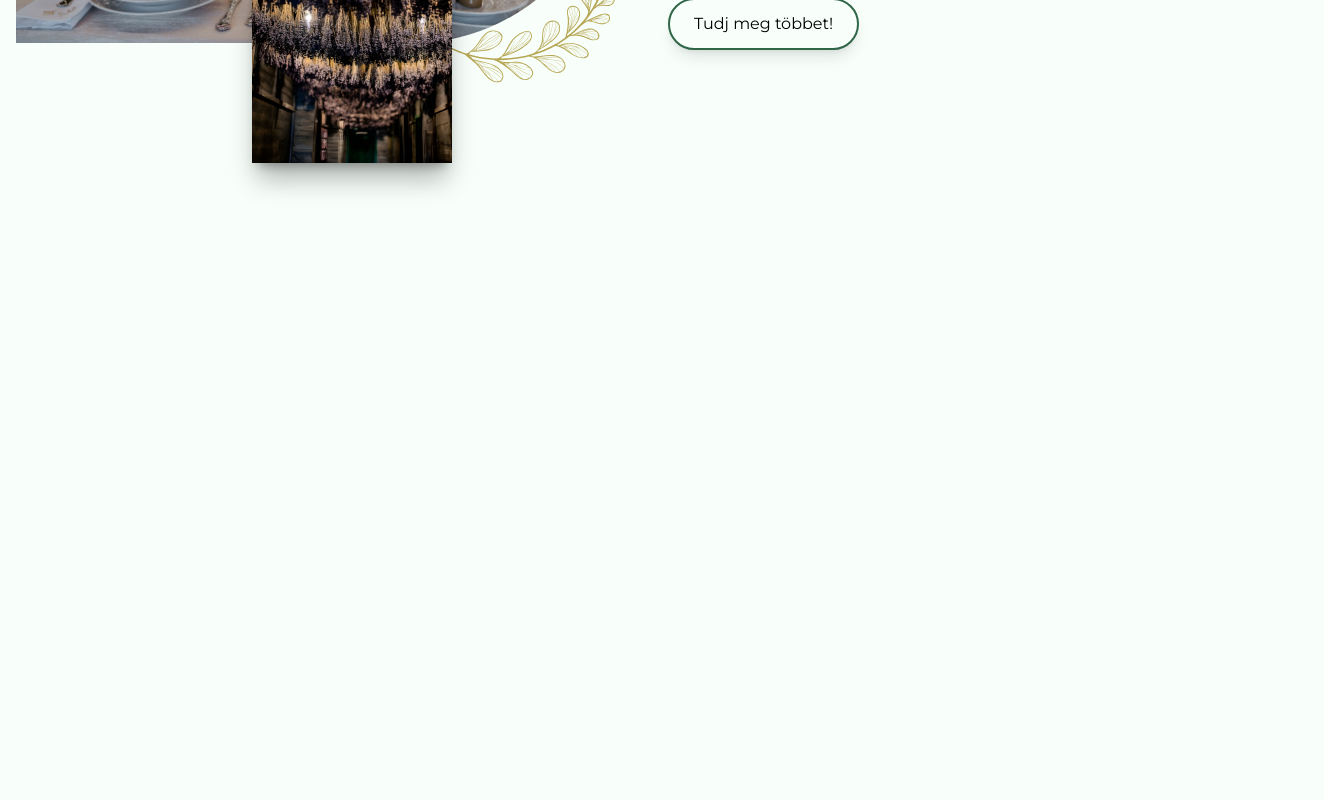
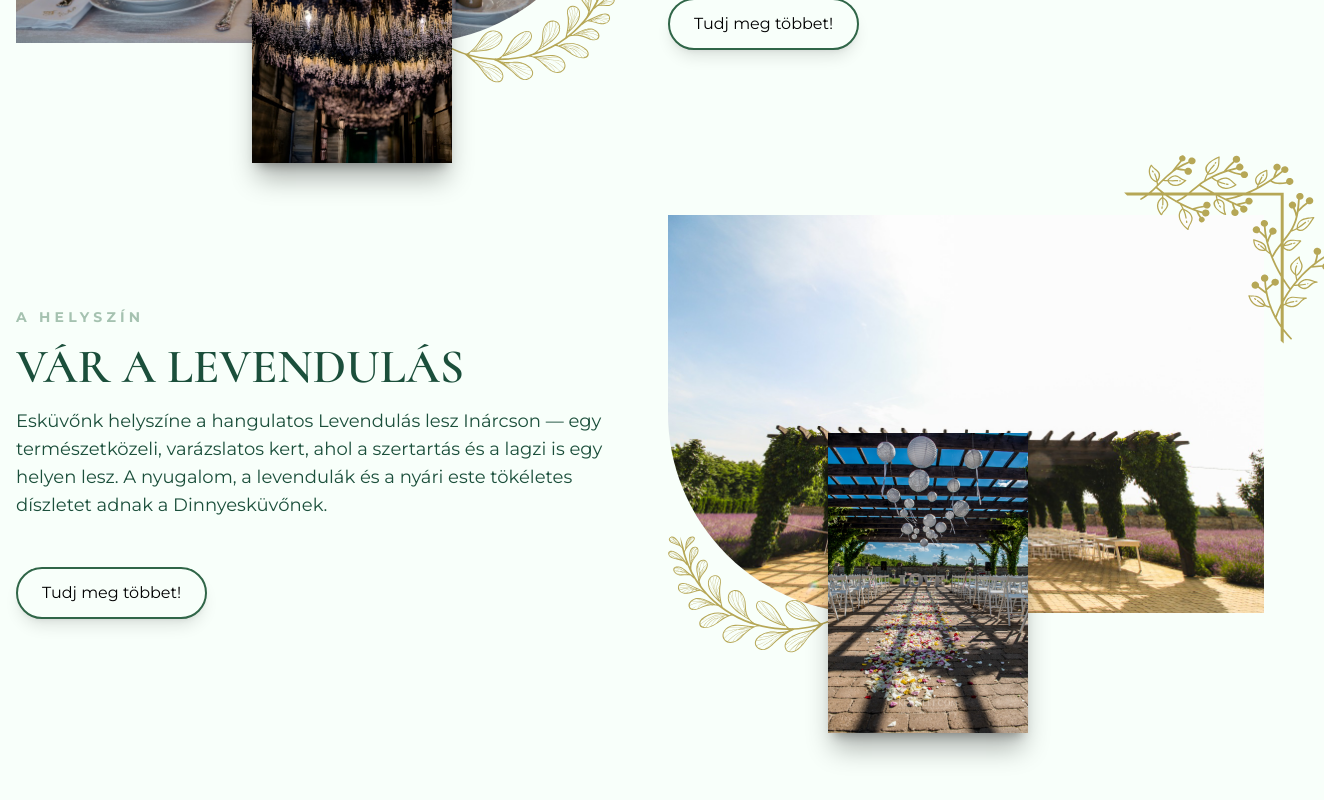
Before and after one commit to torokt21/wedding-website, a Next.js app: page / in a window 1280 px wide. Shown: the part 702-1502 px from the top of the page, 1324 px wide, since content can reach past the window. Before the commit the page ends 945 px from the top, so only its background shows below. Built offline with nearby package versions, Linux system fonts and the light colour scheme; a web font is replaced by a local one.

Commit message:
New section

```diff
--- a/src/app/layout.tsx
+++ b/src/app/layout.tsx
@@ -10,8 +10,8 @@ const montserrat = Montserrat({
 });
 
 export const metadata: Metadata = {
-	title: "Create Next App",
-	description: "Generated by create next app",
+	title: "👰🍉🤵 - Dinnyesküvő",
+	description: "Enikő és Tamás eskövőjének hivatalos weboldala",
 };
 
 export default function RootLayout({
--- a/src/app/page.tsx
+++ b/src/app/page.tsx
@@ -1,4 +1,5 @@
 import Countdown from "./ui/countdown";
+import History from "./ui/history";
 import Venue from "./ui/venue";
 
 export default function Home() {
@@ -8,6 +9,8 @@ export default function Home() {
 				<Countdown />
 
 				<Venue />
+
+				<History />
 			</main>
 			<footer className="row-start-3 flex gap-[24px] flex-wrap items-center justify-center"></footer>
 		</div>
--- /dev/null
+++ b/src/app/ui/history.tsx
@@ -0,0 +1,84 @@
+import Container from "./container";
+import { Cormorant } from "next/font/google";
+import Image from "next/image";
+import Link from "next/link";
+
+const cormorant = Cormorant({
+	subsets: ["latin"],
+	style: "normal",
+	weight: "600",
+});
+
+export default function History() {
+	return (
+		<Container>
+			<div className="grid grid-cols-1 md:grid-cols-2 gap-14 mt-15">
+				<RightArticle />
+				<LeftImage />
+			</div>
+		</Container>
+	);
+}
+
+function LeftImage() {
+	return (
+		<div className="relative xl:mb-20">
+			<Image
+				width={6000}
+				height={6000}
+				src="/ceremonia2_dinnyeskuvo.jpg"
+				alt="Rendezvényterem"
+				className="rounded-bl-[100px] md:rounded-bl-[150px] xl:rounded-bl-[200px] z-[-1]"
+			/>
+			<Image
+				width={200}
+				height={200}
+				src="/ceremonia_dinnyeskuvo.jpg"
+				alt="Levendulás folyosó"
+				className="z-10 absolute -bottom-30 left-40 hidden xl:block shadow-xl/30"
+			/>
+
+			<Image
+				src="/motive-top-left.svg"
+				alt="Motive"
+				width={200}
+				height={200}
+				className="absolute -top-10 -right-10.5 xl:-top-15 xl:-right-15 -scale-x-100"
+			/>
+
+			<Image
+				src="/motive-bottom-right.svg"
+				alt="Motive"
+				width={200}
+				height={200}
+				className="absolute -bottom-10 left-0 overflow-hidden -scale-x-100 -scale-x-100"
+			/>
+		</div>
+	);
+}
+
+function RightArticle() {
+	return (
+		<div className="xl:mt-23">
+			<p className="text-primary-500 text-sm font-bold uppercase tracking-[0.3em]">
+				A helyszín
+			</p>
+			<h1
+				className={`text-3xl xl:text-5xl font-bold ${cormorant.className} antialiased uppercase my-4`}>
+				Vár a Levendulás
+			</h1>
+
+			<p className="text-lg my-4">
+				Esküvőnk helyszíne a hangulatos Levendulás lesz Inárcson — egy természetközeli,
+				varázslatos kert, ahol a szertartás és a lagzi is egy helyen lesz. A nyugalom, a
+				levendulák és a nyári este tökéletes díszletet adnak a Dinnyesküvőnek.
+			</p>
+
+			<Link
+				href="/venue"
+				className="mt-8 inline-block rounded-full bg-background text-black px-6 py-3 shadow-lg hover:shadow-xl transition-all duration-300 border-2 border-primary-800">
+				Tudj meg többet!
+			</Link>
+		</div>
+	);
+}
```
Also changed, not shown: public/ceremonia2_dinnyeskuvo.jpg (added), public/ceremonia_dinnyeskuvo.jpg (added).
